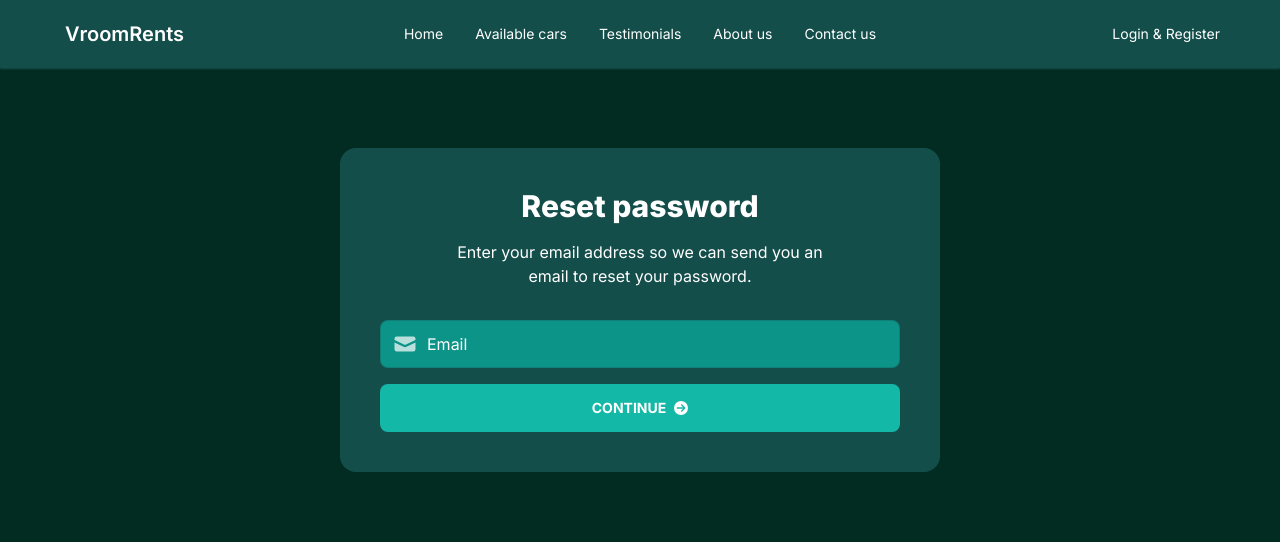
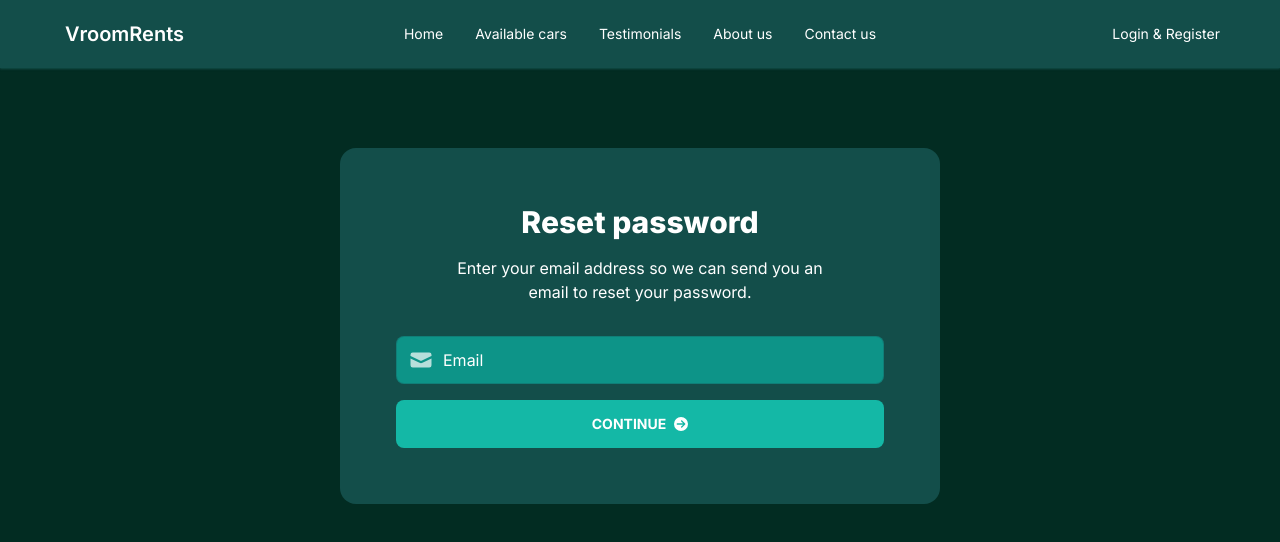
Before and after one commit to MohammadYasin74630/VroomRents-client-side, a React (Vite) app: page /forgot-password in a window 1280 px wide. Shown: the top 542 px of the page. Built offline with nearby package versions, Linux system fonts and the light colour scheme; no server answers.

Commit message:
forgot password page created

```diff
--- a/src/pages/Forgot-Password/ForgotPassword.jsx
+++ b/src/pages/Forgot-Password/ForgotPassword.jsx
@@ -1,11 +1,16 @@
 import { FaCircleArrowRight } from "react-icons/fa6";
-import { Form, useSubmit } from "react-router-dom";
 import toast from 'react-hot-toast';
+import { useContext, useState } from "react";
+import { authContext } from "../../utils/AuthProvider";
+import LoadingSpinner from "../../components/LoadingSpinner";
 
 function ForgotPassword() {
 
-    const submit = useSubmit()
-    const error = (msg) => toast.error(msg, {position : "top-right"});
+    const [btnLoading, setBtnLoading] = useState(false)
+    const { user, forgotPassword } = useContext(authContext)
+
+    const success = (msg) => toast.success(msg, { position: "top-right" });
+    const error = (msg) => toast.error(msg, { position: "top-right" });
 
     const handleSubmit = (e) => {
 
@@ -26,12 +31,30 @@ function ForgotPassword() {
         }
         else { email.parentElement.style.outline = "" }
 
-        if (formAlright) { submit(e.target) }
+        if (formAlright) {
+            setBtnLoading(true)
+            forgotPassword(email.value)
+                .then(() => {
+                    setBtnLoading(false)
+                    success("email sent !")
+                    window.location.replace('https://mail.google.com/')
+                })
+                .catch(err => {
+                    setBtnLoading(false)
+                    if (err.message.includes("/")) {
+                        return error(/\/(.+\w+)/.exec(err.message)[1].replaceAll("-", " "))
+                    }
+
+                    return error(err.message)
+                })
+        }
     }
 
     return (
         <>
-            <Form className="space-y-4 max-w-[600px] mx-4 md:mx-auto my-20 p-4 md:p-10 bg-teal-900 border-emerald-800 rounded-box" onSubmit={handleSubmit} noValidate method="post">
+            <form className="space-y-4 max-w-[600px] mx-4 md:mx-auto my-20 p-4 md:p-10 bg-teal-900 border-emerald-800 rounded-box" onSubmit={handleSubmit} noValidate method="post">
+
+                <fieldset className="space-y-4 p-2 md:p-4 " disabled={btnLoading}>
 
                     <p className="flex items-center justify-center gap-2 text-3xl font-extrabold text-center">Reset password</p>
 
@@ -48,15 +71,20 @@ function ForgotPassword() {
                             <path
                                 d="M15 6.954 8.978 9.86a2.25 2.25 0 0 1-1.956 0L1 6.954V11.5A1.5 1.5 0 0 0 2.5 13h11a1.5 1.5 0 0 0 1.5-1.5V6.954Z" />
                         </svg>
-                    <input type="email" name="email" className="grow placeholder:text-white" placeholder="Email" />
+                        <input type="email" name="email" className="grow placeholder:text-white" placeholder="Email" defaultValue={user && user?.email} />
                     </label>
 
-                <button className="flex items-center justify-center gap-2 bg-teal-500 w-full p-3 rounded-lg font-bold  hover:bg-teal-500/80 btn btn-ghost" type="submit">
+                    <button className="flex items-center justify-center gap-2 bg-teal-500 w-full p-3 rounded-lg font-bold  hover:bg-teal-500/80 btn btn-ghost [--bc:red]" type="submit">
+                        {
+                            btnLoading ? <LoadingSpinner /> : <>
                                 CONTINUE
-                    <FaCircleArrowRight />
+                                <FaCircleArrowRight /></>
+                        }
                     </button>
 
-            </Form>
+                </fieldset>
+
+            </form>
         </>
     )
 }
--- a/src/routes/authRoutes.jsx
+++ b/src/routes/authRoutes.jsx
@@ -1,12 +1,6 @@
 import ForgotPassword from "../pages/Forgot-Password/ForgotPassword";
 import MyAccount from "../pages/Login-Register/MyAccount";
 import UpdateProfile from "../pages/Update-Profile/UpdateProfile";
-
-const register = async ({ request }) => {
-    const formData = await request.formData()
-    console.log(console.log(Object.fromEntries(formData)))
-    return {result : 'abc'}
-}
 
 export const authRoutes = [
     {
@@ -15,12 +9,10 @@ export const authRoutes = [
     },
     {
         path: "/update-account",
-        element: <UpdateProfile/>,
-        action: register
+        element: <UpdateProfile/>
     },
     {
         path: "/forgot-password",
-        element: <ForgotPassword/>,
-        action: register
+        element: <ForgotPassword/>
     }
 ]
```
Lines whose indentation alone changed are shown as unchanged.
